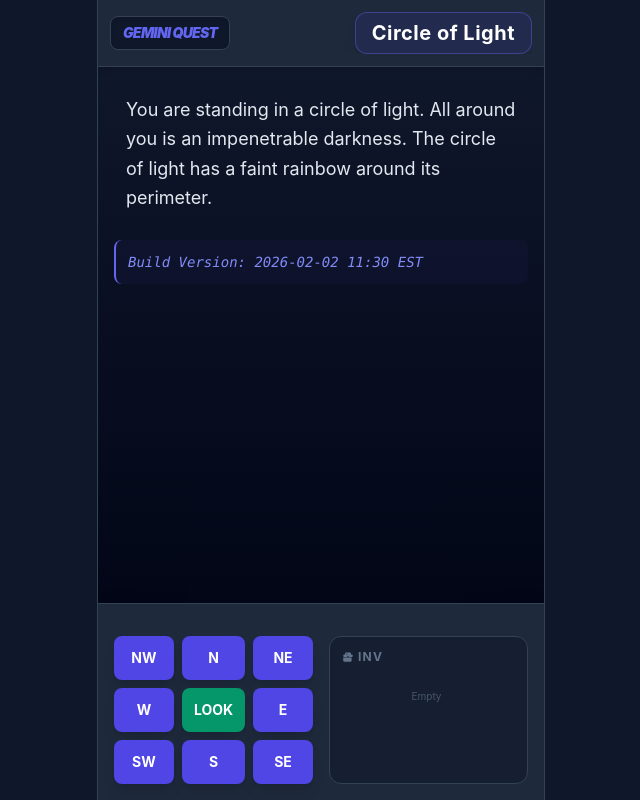
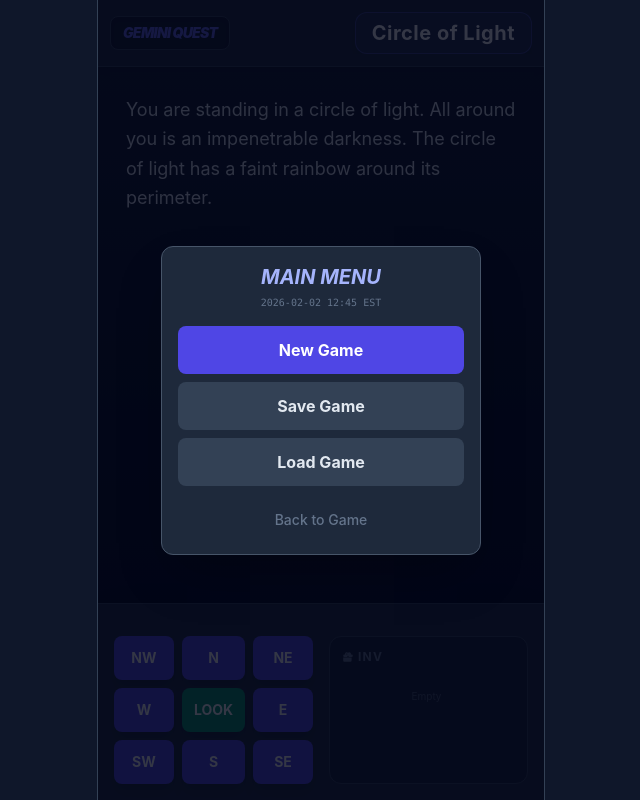
Before and after one commit to Bartleby007/AI-Studio-Text-Adventure, a React (Vite) app: page / in a window 1280 px wide. Both pictures are taken after a click on the button "GEMINI QUEST". Shown: the whole page, without its empty margins (319-959 px from the left). Built offline with nearby package versions, Linux system fonts and the light colour scheme.

Commit message:
Added save/load feature.

```diff
--- a/App.tsx
+++ b/App.tsx
@@ -1,10 +1,10 @@
 
 import React, { useState, useEffect, useRef } from 'react';
 import { INITIAL_WORLD } from './gameConfig.ts';
-import { Direction, GameState, Room, RoomEvent } from './types.ts';
+import { Direction, GameState, Room, RoomEvent, GameWorld } from './types.ts';
 
 // Hardcoded build timestamp for version tracking (EST Timezone)
-const BUILD_TIMESTAMP = "2026-02-02 11:30 EST";
+const BUILD_TIMESTAMP = "2026-02-02 12:45 EST";
 
 // Component: Compass Button
 const NavButton: React.FC<{
@@ -45,7 +45,9 @@ export default function App() {
     }]
   });
   const [selectedItemId, setSelectedItemId] = useState<string | null>(null);
+  const [isMainMenuOpen, setIsMainMenuOpen] = useState(false);
   const logEndRef = useRef<HTMLDivElement>(null);
+  const fileInputRef = useRef<HTMLInputElement>(null);
 
   const currentRoom = world.rooms[state.currentRoomId];
 
@@ -60,8 +62,76 @@ export default function App() {
     }));
   };
 
-  const showBuildInfo = () => {
-    addLog(`Build Version: ${BUILD_TIMESTAMP}`, 'system');
+  const handleNewGame = () => {
+    if (window.confirm("Start a new game? All current progress will be lost.")) {
+      // Create a deep copy of INITIAL_WORLD to ensure a truly fresh start
+      const freshWorld = JSON.parse(JSON.stringify(INITIAL_WORLD));
+      setWorld(freshWorld);
+      setState({
+        currentRoomId: freshWorld.startRoom,
+        inventory: [],
+        flags: {},
+        logs: [{
+          type: 'narrative',
+          text: freshWorld.rooms[freshWorld.startRoom].description,
+          timestamp: Date.now()
+        }]
+      });
+      setIsMainMenuOpen(false);
+      // We don't use addLog here because it relies on the previous state
+    }
+  };
+
+  const handleSaveGame = () => {
+    const saveData = {
+      world,
+      state,
+      timestamp: Date.now(),
+      version: BUILD_TIMESTAMP
+    };
+
+    const blob = new Blob([JSON.stringify(saveData, null, 2)], { type: 'application/json' });
+    const url = URL.createObjectURL(blob);
+    const link = document.createElement('a');
+    const dateStr = new Date().toISOString().split('T')[0];
+
+    link.href = url;
+    link.download = `gemini-quest-save-${dateStr}.json`;
+    document.body.appendChild(link);
+    link.click();
+    document.body.removeChild(link);
+    URL.revokeObjectURL(url);
+
+    addLog("Game saved to file.", "system");
+    setIsMainMenuOpen(false);
+  };
+
+  const handleLoadGame = () => {
+    fileInputRef.current?.click();
+  };
+
+  const onFileChange = (event: React.ChangeEvent<HTMLInputElement>) => {
+    const file = event.target.files?.[0];
+    if (!file) return;
+
+    const reader = new FileReader();
+    reader.onload = (e) => {
+      try {
+        const json = JSON.parse(e.target?.result as string);
+        if (json.world && json.state) {
+          setWorld(json.world);
+          setState(json.state);
+          setIsMainMenuOpen(false);
+          addLog("Game loaded successfully from file.", "system");
+        } else {
+          addLog("Error: Invalid save file format.", "system");
+        }
+      } catch (err) {
+        addLog("Error: Failed to parse save file.", "system");
+      }
+    };
+    reader.readAsText(file);
+    event.target.value = '';
   };
 
   const isEventConditionsMet = (e: RoomEvent) => {
@@ -288,7 +358,7 @@ export default function App() {
     <div className="flex flex-col h-[100dvh] w-full max-w-md mx-auto bg-slate-900 overflow-hidden border-x border-slate-700 relative">
       <header className="flex-shrink-0 p-3 bg-slate-800 border-b border-slate-700 flex justify-between items-center shadow-md z-10 gap-3">
         <button
-          onClick={showBuildInfo}
+          onClick={() => setIsMainMenuOpen(true)}
           className="px-3 py-1.5 bg-slate-900 border border-slate-700 rounded-lg shadow-inner flex-shrink-0 active:scale-95 transition-transform hover:border-indigo-500/50"
         >
           <h1 className="text-xs sm:text-sm font-black text-indigo-500 tracking-tighter uppercase italic">Gemini Quest</h1>
@@ -299,6 +369,15 @@ export default function App() {
           </div>
         </div>
       </header>
+
+      {/* Hidden File Input for Loading */}
+      <input
+        type="file"
+        ref={fileInputRef}
+        onChange={onFileChange}
+        style={{ display: 'none' }}
+        accept=".json"
+      />
 
       <main className="flex-1 overflow-y-auto p-4 space-y-4 custom-scrollbar bg-gradient-to-b from-slate-900 to-slate-950">
         {state.logs.map((log, i) => (
@@ -318,6 +397,44 @@ export default function App() {
         ))}
         <div ref={logEndRef} />
       </main>
+
+      {/* Main Menu Modal */}
+      {isMainMenuOpen && (
+        <div className="absolute inset-0 z-50 bg-slate-950/80 flex items-center justify-center p-6 animate-in fade-in zoom-in duration-200">
+          <div className="bg-slate-800 border border-slate-600 rounded-xl w-full max-w-xs p-4 space-y-4 shadow-2xl">
+            <div className="text-center">
+              <h2 className="text-xl font-bold text-indigo-300 italic uppercase">Main Menu</h2>
+              <p className="text-[10px] text-slate-500 mt-1 font-mono">{BUILD_TIMESTAMP}</p>
+            </div>
+            <div className="grid grid-cols-1 gap-2">
+              <button
+                onClick={handleNewGame}
+                className="bg-indigo-600 hover:bg-indigo-500 text-white font-bold py-3 rounded-lg transition-colors flex items-center justify-center gap-2"
+              >
+                New Game
+              </button>
+              <button
+                onClick={handleSaveGame}
+                className="bg-slate-700 hover:bg-slate-600 text-slate-200 font-bold py-3 rounded-lg transition-colors flex items-center justify-center gap-2"
+              >
+                Save Game
+              </button>
+              <button
+                onClick={handleLoadGame}
+                className="bg-slate-700 hover:bg-slate-600 text-slate-200 font-bold py-3 rounded-lg transition-colors flex items-center justify-center gap-2"
+              >
+                Load Game
+              </button>
+            </div>
+            <button
+              onClick={() => setIsMainMenuOpen(false)}
+              className="w-full text-slate-500 text-sm font-medium py-2 hover:text-slate-300 transition-colors"
+            >
+              Back to Game
+            </button>
+          </div>
+        </div>
+      )}
 
       {selectedItemId && (
         <div className="absolute inset-0 z-50 bg-slate-950/80 flex items-center justify-center p-6 animate-in fade-in zoom-in duration-200">
```
